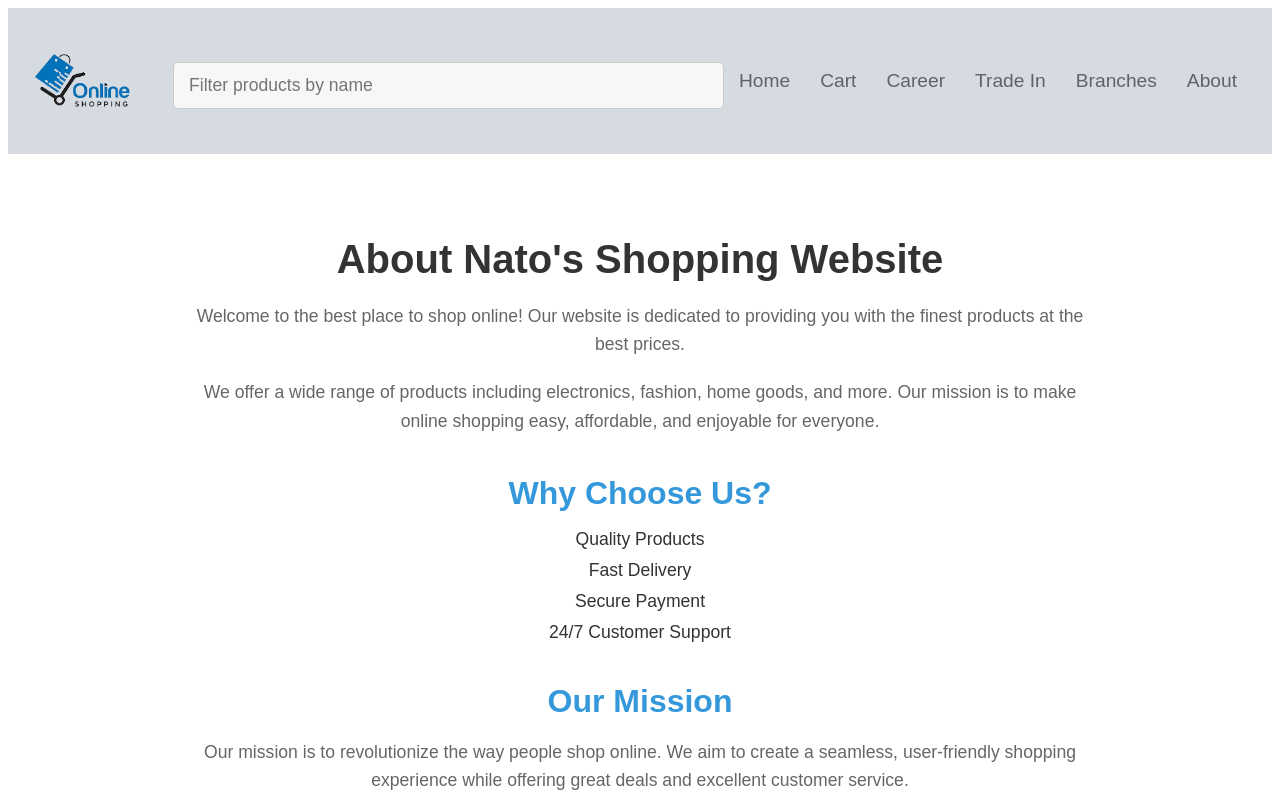
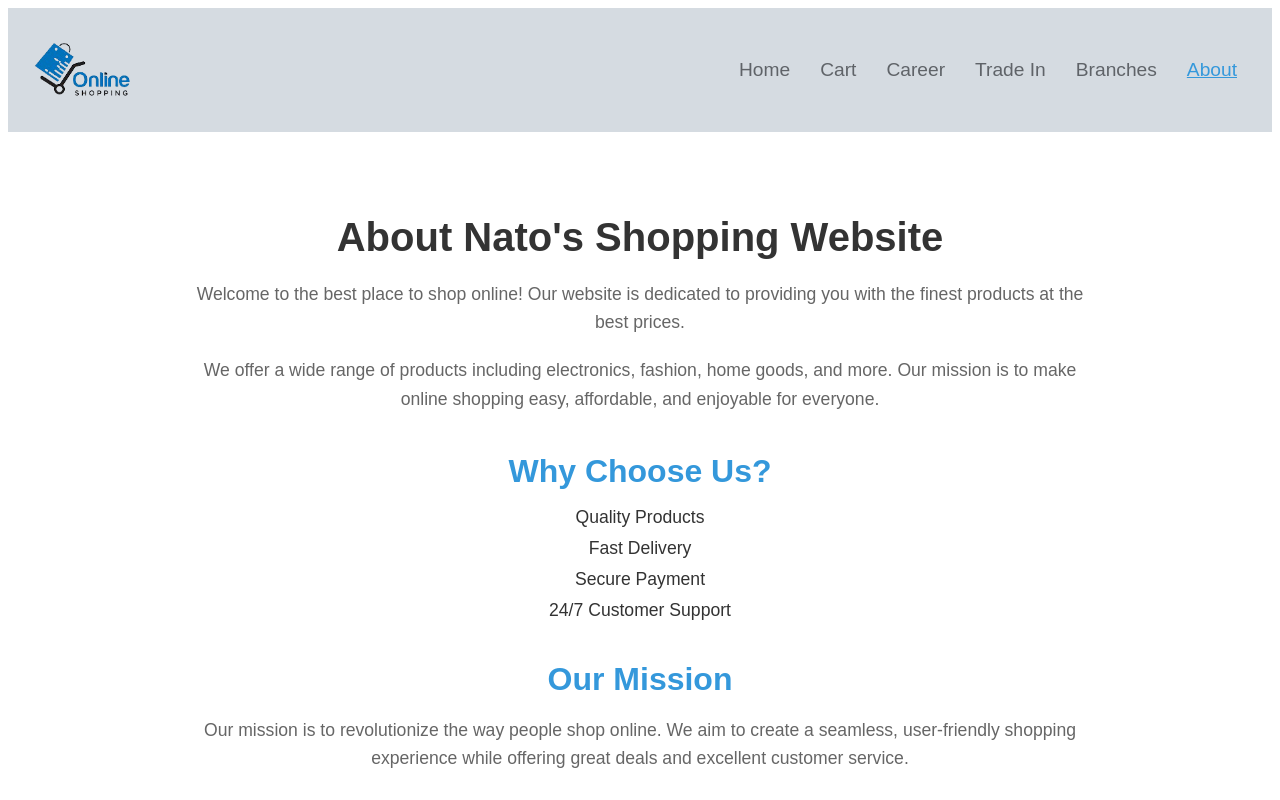
Before and after one commit to natobaratashvili/e-commerce-website, an Angular app: page /about in a window 1280 px wide. Shown: the top 800 px of the page. Built offline with nearby package versions, Linux system fonts and the light colour scheme.

Commit message:
The search bar on the header is only shown on  the home page

```diff
--- a/src/app/components/cart/cart.component.html
+++ b/src/app/components/cart/cart.component.html
@@ -18,7 +18,7 @@
 
   <div class="cart-summary">
     <p><b>Total Items:</b> {{ getTotalAmount()}}</p>
-    <p><b>Total Price:</b> ${{ getTotalPrice() }}</p>
+    <p><b>Total Price:</b> ${{ getTotalPrice().toFixed(2) }}</p>
   </div>
 
   <button class="buy-button">Buy Now</button>
--- a/src/app/components/header/header.component.css
+++ b/src/app/components/header/header.component.css
@@ -59,8 +59,15 @@
 }
 
 
-/* Hover effect */
+
 .navigation a:hover {
-    color: #3498db; /* Light blue for hover effect */
-    transform: scale(1.05); /* Slightly scale up on hover for interactivity */
+    color: #3498db;
+    transform: scale(1.05);
 }
+
+
+  .navigation a.active-link {
+    color: #3498db;
+    text-decoration: underline;
+    transform: scale(1.05);
+  }
--- a/src/app/components/header/header.component.html
+++ b/src/app/components/header/header.component.html
@@ -2,16 +2,16 @@
     <header class="header">
         <a href="#"><img src="/imgs/logo.png" id="logo"></a>
 
-         <div class="filter-container">
+         <div class="filter-container" *ngIf="showSearchBar">
              <input type="text" id="product-filter-input"  placeholder="Filter products by name" [(ngModel)]="filterText"  (input)="onFilterChange ()" />
          </div>
          <nav class="navigation">
-            <a routerLink="/">Home</a>
-             <a routerLink="/cart">Cart</a>
+            <a routerLink="/"  routerLinkActive="active-link" [routerLinkActiveOptions]="{ exact: true }">Home</a>
+             <a routerLink="/cart"  routerLinkActive="active-link">Cart</a>
              <a routerLink="/career">Career</a>
              <a routerLink="/trade">Trade In</a>
              <a routerLink="/branches">Branches</a>
-             <a routerLink="/about">About</a>
+             <a routerLink="/about" routerLinkActive="active-link">About</a>
          </nav>
      </header>
 </div>
--- a/src/app/components/header/header.component.ts
+++ b/src/app/components/header/header.component.ts
@@ -1,5 +1,6 @@
 import { Component } from '@angular/core';
 import { FilterService } from '../../filter.service';
+import { Route, Router } from '@angular/router';
 
 @Component({
   selector: 'app-header',
@@ -10,8 +11,17 @@ import { FilterService } from '../../filter.service';
 })
 export class HeaderComponent {
   filterText: string = '';
+  showSearchBar: boolean = false;
 
-  constructor(private filterService: FilterService) { }
+
+  constructor(private filterService: FilterService, private router: Router) { }
+
+  ngOnInit() {
+    const homeUrl = '/';
+    this.router.events.subscribe(() => {
+      this.showSearchBar = this.router.url === homeUrl;
+    });
+  }
 
   onFilterChange() {
     this.filterService.setFilter(this.filterText);
```
